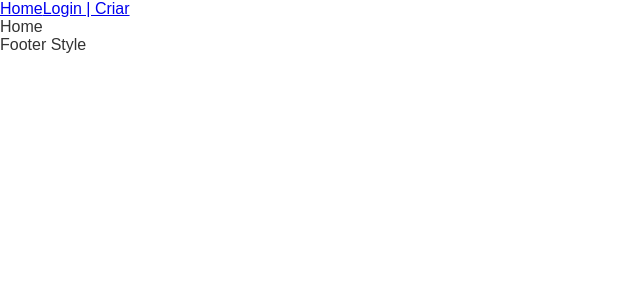
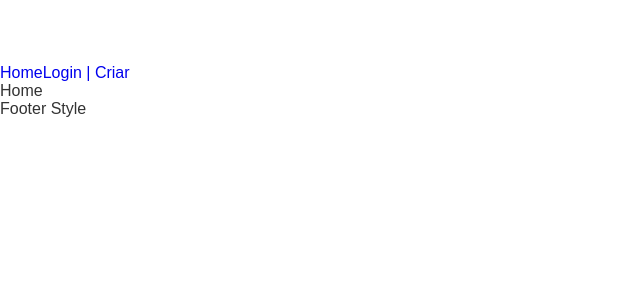
Before and after one commit to BLRocha/dog, a React (Create React App) app: page / in a window 1280 px wide. Shown: the top 300 px of the page, without its empty margins (0-640 px from the left). Built offline with nearby package versions, Linux system fonts and the light colour scheme.

Commit message:
Add padding to body 64px and remove text-decoration for elements type link

```diff
--- a/src/App.css
+++ b/src/App.css
@@ -4,6 +4,7 @@
 
 body {
   margin: 0;
+  padding-top: 4rem;
   color: #333;
   --type-first: Heveltica, Arial, sans-serif;
   --type-second: 'Spectral', Georgia;
@@ -25,6 +26,10 @@ img {
   max-width: 100%;
 }
 
+a {
+  text-decoration: none;
+}
+
 button, input {
   display: block;
   font-size: 1rem;
```
